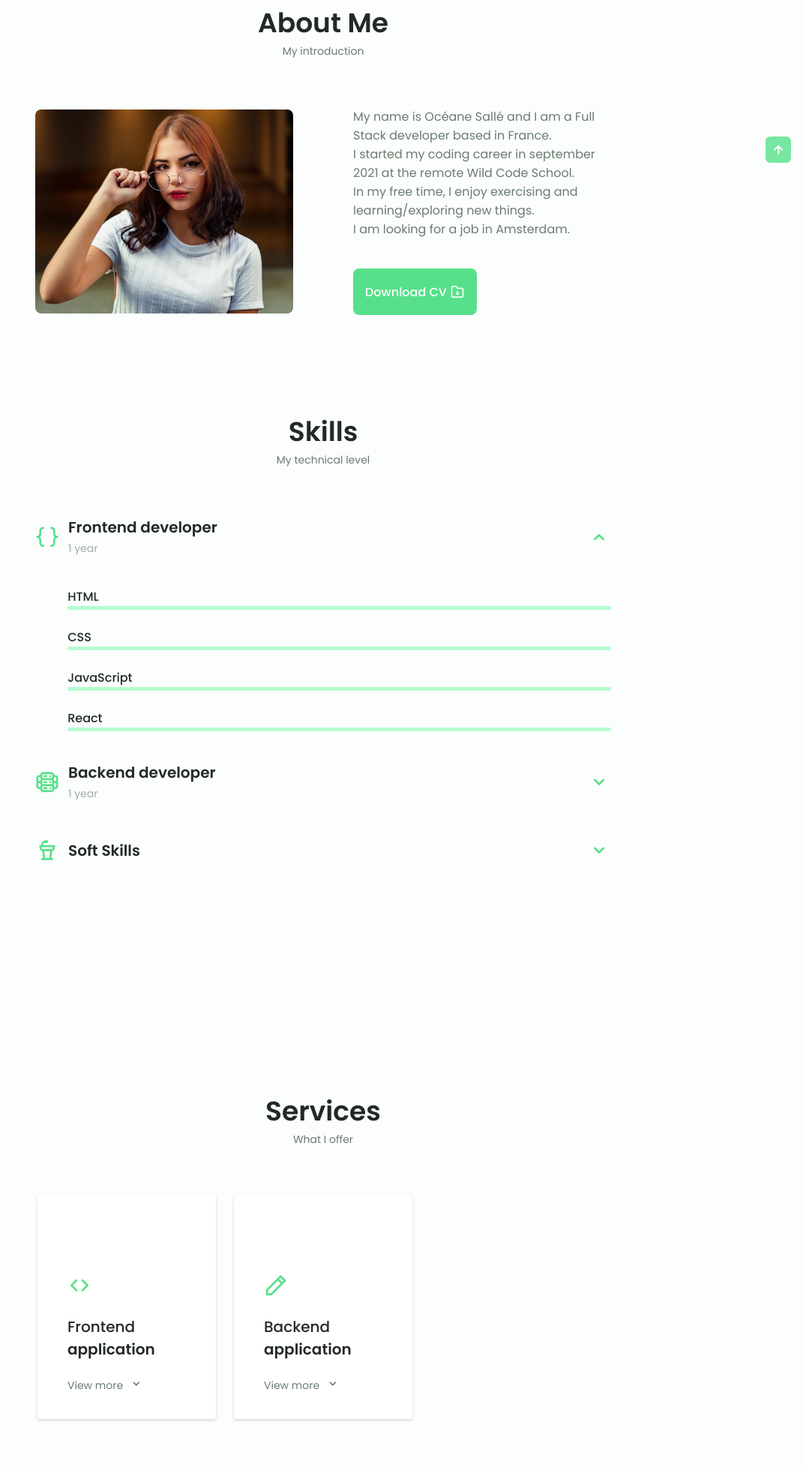
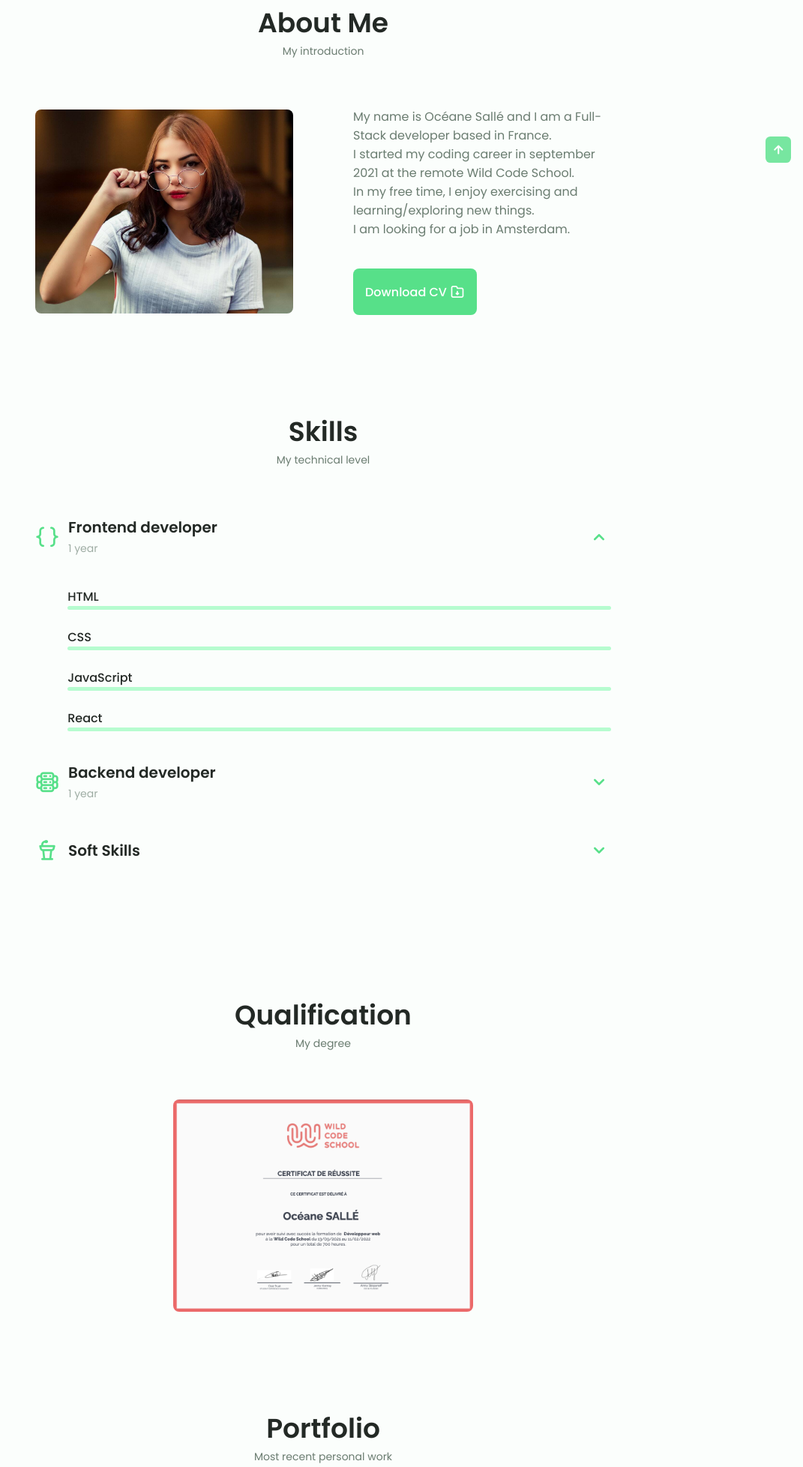
Before and after one commit to oceanesalle/Portfolio-oceane-PW, a plain HTML site: page index.html in a window 1280 px wide. Shown: the part 743-2699 px from the top of the page at 75% size, without its empty margins (209-1280 px from the left). Drawn offline with nearby package versions, Linux system fonts and the light colour scheme.

Commit message:
qualification category

```diff
--- a/css/style.css
+++ b/css/style.css
@@ -573,6 +573,14 @@ img {
 
 
 /*==================== QUALIFICATION ====================*/
+.qualification__img {
+    width: 400px;
+    border-radius: .5rem;
+    justify-self: center;
+    display: block;
+    margin-left: auto;
+    margin-right: auto;
+  }
 
 
 /*==================== SERVICES ====================*/
--- a/index.html
+++ b/index.html
@@ -114,7 +114,7 @@
 
                     <div class="home__data">
                       <h1 class="home__title">Océane Sallé</h1>
-                      <h3 class="home__subtitle">I am a junior Full Stack developer</h3>
+                      <h3 class="home__subtitle">I am a junior Full-Stack developer</h3>
                       <p class="home__description">Welcome to my portfolio</p>
                       <a href="#contact" class="button button--flex">
                        Contact Me <i class="uil uil-message button__icon"></i>
@@ -141,7 +141,7 @@
                 <img src="img/about.jpg" alt="" class="about__img">
 
                 <div class="about__data">
-                  <p class="about__description">My name is Océane Sallé and I am a Full Stack developer based in France.<br>I started my coding career in september 2021 at the remote Wild Code School.<br>In my free time, I enjoy exercising and learning/exploring new things.<br>I am looking for a job in Amsterdam.</p>
+                  <p class="about__description">My name is Océane Sallé and I am a Full-Stack developer based in France.<br>I started my coding career in september 2021 at the remote Wild Code School.<br>In my free time, I enjoy exercising and learning/exploring new things.<br>I am looking for a job in Amsterdam.</p>
 
                  <!---  <div class="about__info">
                     <div>
@@ -356,16 +356,24 @@
 
             <!--==================== QUALIFICATION ====================-->
             <section class="qualification section">
+              <h2 class="section__title">Qualification</h2>
+                <span class="section__subtitle">My degree</span>
+                <div class="qualification__image">
+                  <img src="img/qualification.jpg" alt="" class="qualification__img">
+                  </div>
 
             </section>
 
-            <!--==================== SERVICES ====================-->
+
+
+            <!--
+            ==================== SERVICES ====================
             <section class="services section" id="services">
                 <h2 class="section__title">Services</h2>
                 <span class="section__subtitle">What I offer</span>
 
                 <div class="services__container container grid">
-                <!--==================== SERVICE 1 ====================-->
+                ==================== SERVICE 1 ====================
                 <div class="services__content">
                   <div>
                     <i class="uil uil-arrow services__icon"></i>
@@ -406,7 +414,7 @@
                   </div>
                 </div>
 
- <!--==================== SERVICE 2 ====================-->
+ ==================== SERVICE 2 ====================
  <div class="services__content">
   <div>
     <i class="uil uil-pen services__icon"></i>
@@ -448,6 +456,11 @@
 
               </div>
             </section>
+
+
+
+          -->
+
 
 
 
@@ -598,7 +611,7 @@
           <div class="footer__bg">
             <div class="footer__container container grid">
               <div>
-                <h1 class="footer__title">Océane</h1>
+                <h1 class="footer__title">Océane Sallé</h1>
                 <span class="footer__subtitle">Full-stack Developer</span>
               </div>
 
@@ -610,7 +623,7 @@
                   <a href="portfolio" class="footer__link">Portfolio</a>
                 </li>
                 <li>
-                  <a href="contact" class="footer__link">Contact me</a>
+                  <a href="contact" class="footer__link">Contact Me</a>
                 </li>
               </ul>
 
@@ -626,7 +639,6 @@
             </div>
 
            <!-- <p class="footer__copy">&#169; Océane Sallé. All rights reserved.</p> -->
-            <img src="img/Logo animé 500x500  px.jpeg" alt="" class="nav__logo">
           </div>
 
         </footer>
```
Also changed, not shown: img/qualification.jpg (added).
